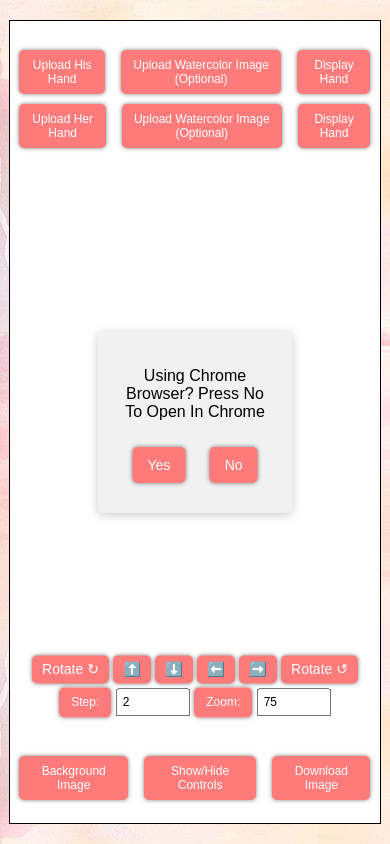
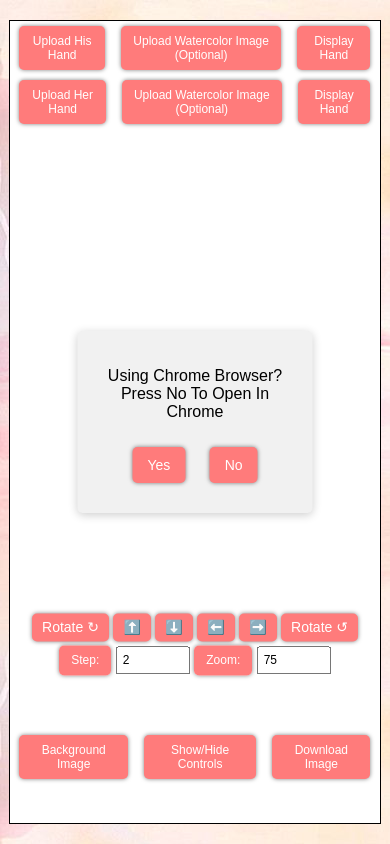
Before and after one commit to AmDMasterDev/handprint-generator, a plain HTML site: page index.html in a window 390 px wide. Both pictures are taken after a click on the button "Show/Hide Controls". Drawn offline with nearby package versions, Linux system fonts and the light colour scheme.

Commit message:
Fixed Button Positions

```diff
--- a/style.css
+++ b/style.css
@@ -44,7 +44,7 @@ canvas {
   flex-direction: column;
   justify-content: center;
   align-items: center;
-  height: 100%;
+  height: 95%;
 }
 
 .popup {
@@ -210,7 +210,7 @@ input[type="number"] {
   #image-set,
   .controls {
     position: absolute;
-    top: 5%;
+    top: 0;
   }
 
   #image-set {
@@ -242,6 +242,7 @@ input[type="number"] {
   .popup {
     display: block;
     position: fixed;
+    width: 50vw;
     top: 50%;
     left: 50%;
     transform: translate(-50%, -50%);
```
Also changed, not shown: index.html (+0 -8 lines).
